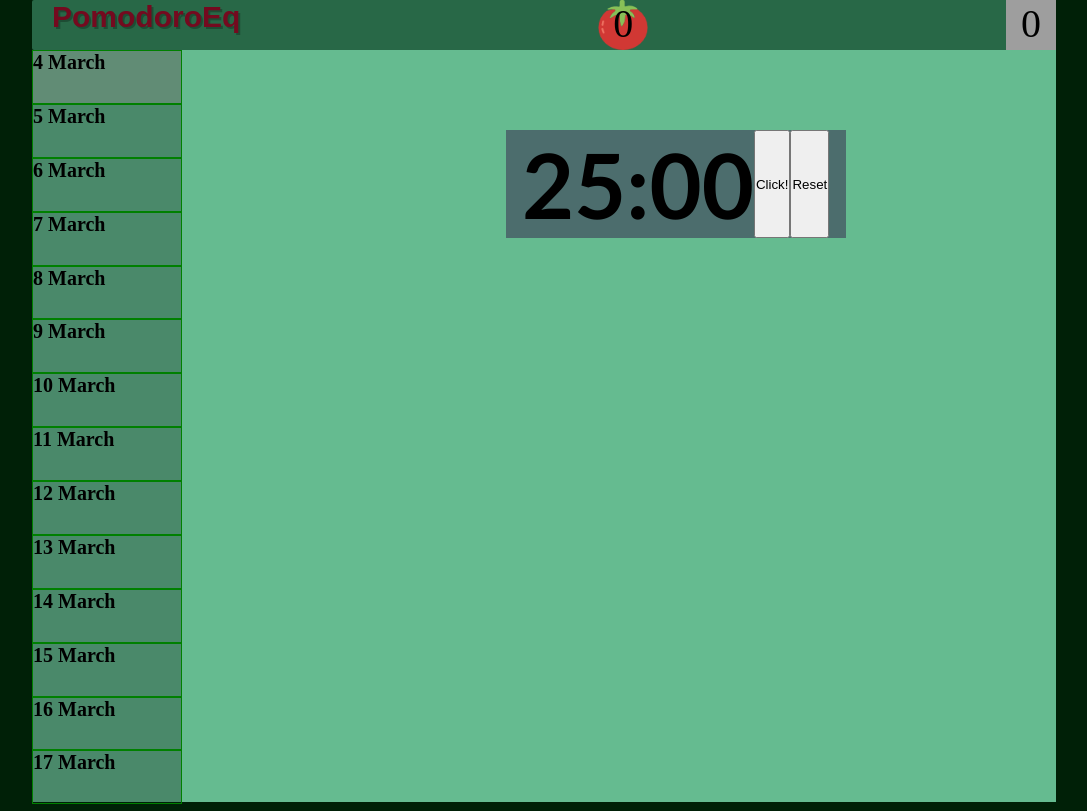
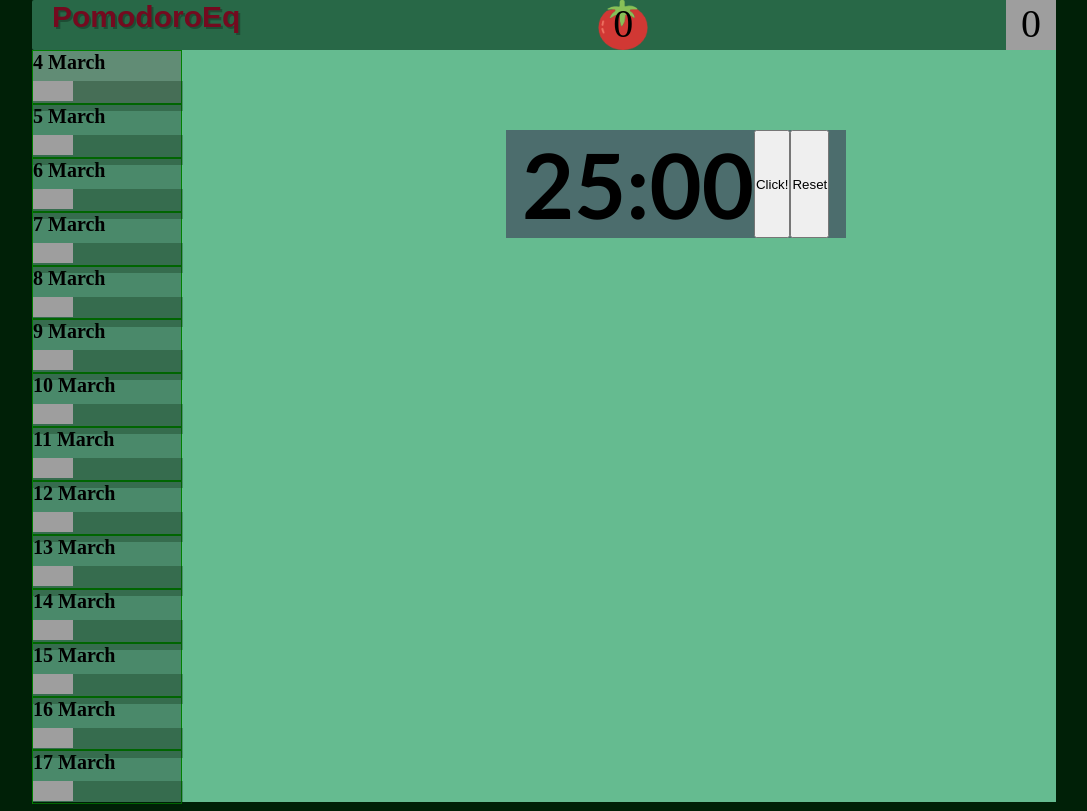
Before and after one commit to JaskierBard/pomodoroeq-front, a React (Create React App) app: page / in a window 1280 px wide. Shown: the whole page, without its empty margins (96-1183 px from the left). Built offline with nearby package versions, Linux system fonts and the light colour scheme; grey boxes are pictures that could not be loaded.

Commit message:
separated part of code from callendar to singleDay

```diff
--- a/src/components/Calendar/callendar.tsx
+++ b/src/components/Calendar/callendar.tsx
@@ -1,4 +1,5 @@
 import React, { useEffect, useState } from "react"
+import { SingleDay } from "./singleDay";
 
 export const Callendar = () => {
     const [day, setDay] = useState<string[]>([]);
@@ -19,6 +20,6 @@ export const Callendar = () => {
 }, []);
 
 return <ul className='Callendar'>
-{day.map((item, index) => <li className='dayCallendar' key={index}><strong>{item}</strong></li>)}
+  {day.map((item, index) => (<SingleDay item={item} index={index}/>))}
 </ul>
 }
--- /dev/null
+++ b/src/components/Calendar/singleDay.tsx
@@ -0,0 +1,13 @@
+import React from "react"
+
+interface Props {
+    item: string;
+    index: number;
+}
+
+export const SingleDay = (props: Props) => {
+
+const seedsImages = <img src='./assets/images/seed.png' width={20} height={20}/>
+
+
+return <li className='dayCallendar' key={props.index}><strong>{props.item}</strong><div>{seedsImages}{seedsImages}</div></li>}
--- a/src/components/Clock/clock.tsx
+++ b/src/components/Clock/clock.tsx
@@ -4,8 +4,7 @@ import Countdown, { calcTimeDelta, zeroPad } from 'react-countdown';
 
 
 export const Clock = () => {
-  const learningTime = (Date.now() +1000  * 60 * 25)
-
+  const learningTime = (Date.now() +1000  * 60 * 25);
   const [pause, setPause] = useState<boolean>(true);
   const [timeLeft, setTimeLeft] = useState<number>(0);
 
@@ -18,18 +17,24 @@ export const Clock = () => {
   }
 
   const renderer = ({completed, api}: ClockInterface) => {
+    const minutes = zeroPad(calcTimeDelta(learningTime -  timeLeft).minutes)
+    const seconds = zeroPad(calcTimeDelta(learningTime -  timeLeft).seconds)
+
 
     if (!completed) {
+      document.title = ((minutes).toString() + ' minutes left');
+
       if(!pause)  {
-        api.start()
-        return <span>{zeroPad(calcTimeDelta(learningTime -  timeLeft).minutes)}:{zeroPad(calcTimeDelta( learningTime -  timeLeft).seconds)}</span>;
+        api.start();
+        return <span>{minutes}:{seconds}</span>;
 
       } else {
-        api.pause()
-        return <span>{zeroPad(calcTimeDelta((learningTime -  timeLeft)).minutes)}:{zeroPad(calcTimeDelta((learningTime -  timeLeft)).seconds)}</span>;
+        api.pause();
+        return <span>{minutes}:{seconds}</span>;
       }
 
     } else {
+      window.alert('Time is out!')
       return <span>Time is out!</span>;
     };
   };
--- a/src/index.css
+++ b/src/index.css
@@ -45,7 +45,7 @@ h1{
 
 
 .dayCallendar{
-  /* display: flex; */
+  display: flex;
   height:  6.9%;
   border: 1px solid green;
   cursor: pointer;
@@ -54,6 +54,8 @@ h1{
 
 
 .dayCallendar strong{
+  justify-content:start;
+
   font-size: 20px;
   color: #000;
 }
@@ -89,3 +91,16 @@ h1{
   font-weight: bold;
 
 }
+.dayCallendar div {
+  position: absolute;
+  display: flex;
+  justify-content:start;
+  background-color: #00200746;
+  width: 150px;
+  height: 30px;
+  margin-top: 30px;
+}
+
+.dayCallendar div img{
+  display: flex;
+}
```
